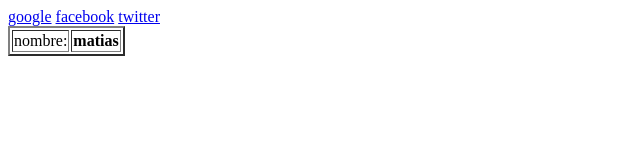
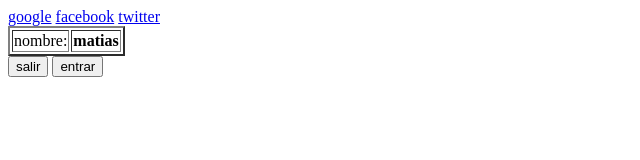
Before and after one commit to matiasesmeral/prueba, a plain HTML site: page index.html in a window 1280 px wide. Shown: the whole page, without its empty margins (0-640 px from the left). Drawn offline with Linux system fonts and the light colour scheme.

Commit message:
Agrege los botones

```diff
--- a/index.html
+++ b/index.html
@@ -20,7 +20,12 @@
             matias
         </th>
     </table>
-
+    <button>
+        salir
+    </button>
+    <button>
+        entrar
+    </button>
     <script src="index.js"> </script>
 </body>
 </html>
```
